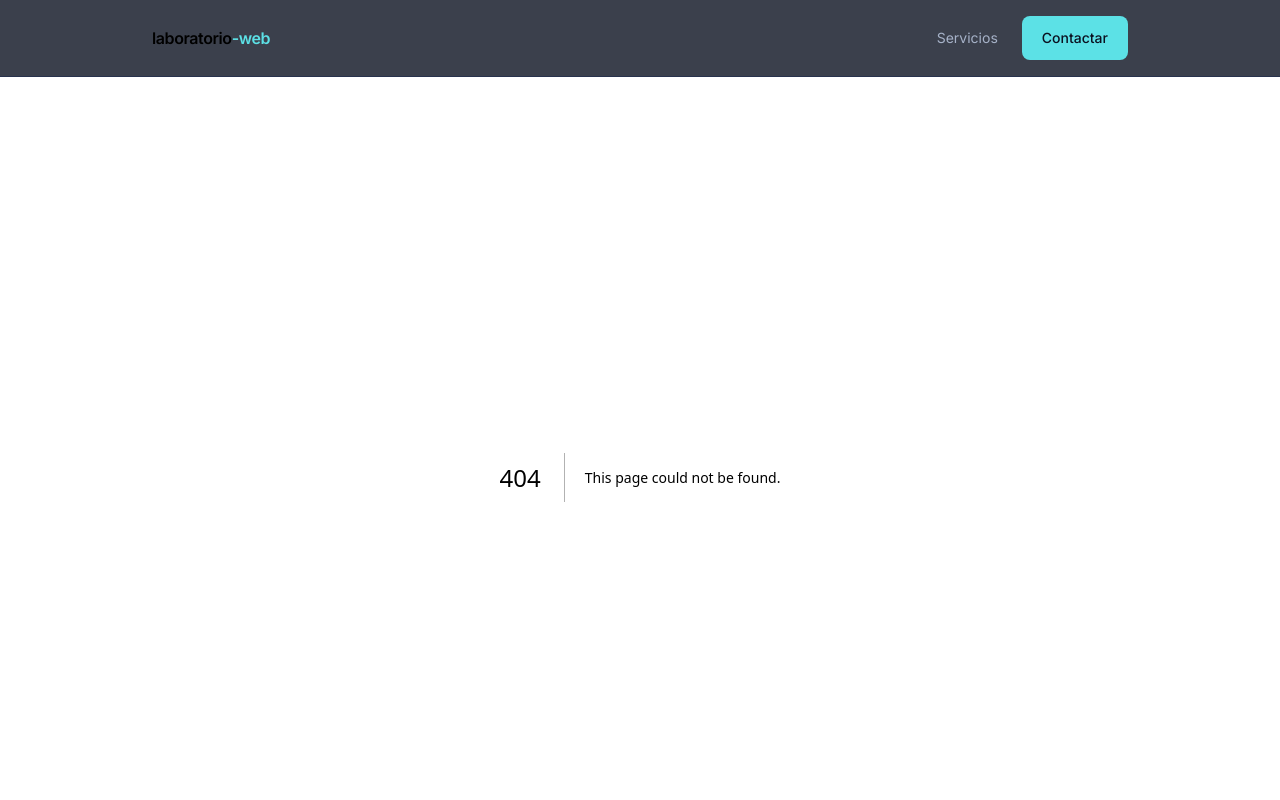
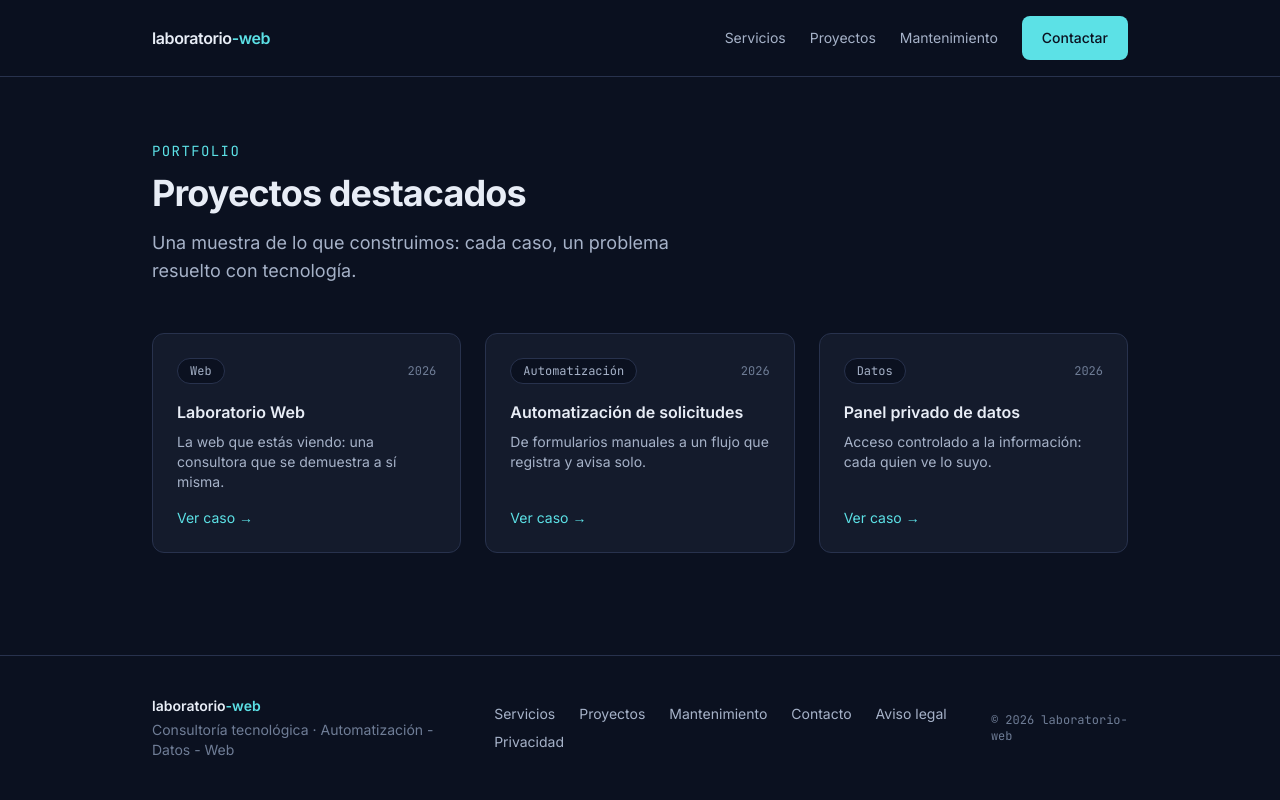
Before and after one commit to h4rd3xt/lab-web, a Next.js app: page /proyectos in a window 1280 px wide. Before the commit this address had no page. Shown: the top 800 px of the page. Built offline with nearby package versions, Linux system fonts and the light colour scheme.

Commit message:
feat: navegación multipágina y páginas nuevas (Fase 1)

```diff
--- /dev/null
+++ b/app/mantenimiento/page.tsx
@@ -0,0 +1,28 @@
+// app/mantenimiento/page.tsx — esqueleto (planes y detalles en la Fase 3).
+import type { Metadata } from "next";
+import TituloSeccion from "@/components/ui/TituloSeccion";
+import Boton from "@/components/ui/Boton";
+
+export const metadata: Metadata = {
+  title: "Mantenimiento",
+  description: "Soporte, mejoras y evolución continua para tu solución.",
+};
+
+export default function PaginaMantenimiento() {
+  return (
+    <main className="mx-auto max-w-3xl px-6 py-16">
+      <TituloSeccion eyebrow="mantenimiento" titulo="Cuidamos lo que construimos">
+        Soporte, mejoras y evolución continua para que tu solución siga funcionando y
+        creciendo contigo.
+      </TituloSeccion>
+
+      <p className="mt-12 font-mono text-sm text-ink-dim">
+        — Planes y detalles en construcción (Fase 3) —
+      </p>
+
+      <div className="mt-8">
+        <Boton href="/contacto">Hablar de mantenimiento</Boton>
+      </div>
+    </main>
+  );
+}
--- /dev/null
+++ b/app/proyectos/[slug]/page.tsx
@@ -0,0 +1,59 @@
+// app/proyectos/[slug]/page.tsx
+// Detalle de proyecto (caso de estudio). Esqueleto funcional: el contenido
+// completo (problema, solución, métricas, imágenes) llegará en la Fase 3.
+import Link from "next/link";
+import { notFound } from "next/navigation";
+import type { Metadata } from "next";
+import { proyectos, buscarProyecto } from "@/lib/proyectos";
+import Etiqueta from "@/components/ui/Etiqueta";
+
+// En el build, Next pre-genera una página estática por cada slug.
+export function generateStaticParams() {
+  return proyectos.map((p) => ({ slug: p.slug }));
+}
+
+export async function generateMetadata({
+  params,
+}: {
+  params: Promise<{ slug: string }>;
+}): Promise<Metadata> {
+  const { slug } = await params;
+  const proyecto = buscarProyecto(slug);
+  if (!proyecto) return { title: "Proyecto no encontrado" };
+  return { title: proyecto.nombre, description: proyecto.resumen };
+}
+
+export default async function PaginaProyecto({
+  params,
+}: {
+  params: Promise<{ slug: string }>;
+}) {
+  const { slug } = await params; // params es una Promise en Next 15+
+  const proyecto = buscarProyecto(slug);
+
+  if (!proyecto) {
+    notFound(); // slug desconocido → página 404
+  }
+
+  return (
+    <main className="mx-auto max-w-3xl px-6 py-16">
+      <Link href="/proyectos" className="font-mono text-sm text-ink-dim hover:text-ink">
+        ← proyectos
+      </Link>
+
+      <div className="mt-6 flex items-center gap-3">
+        <Etiqueta>{proyecto.categoria}</Etiqueta>
+        <span className="font-mono text-xs text-ink-dim">{proyecto.anio}</span>
+      </div>
+
+      <h1 className="mt-4 text-4xl font-bold tracking-tight text-balance">
+        {proyecto.nombre}
+      </h1>
+      <p className="mt-4 text-lg text-ink-soft text-pretty">{proyecto.resumen}</p>
+
+      <p className="mt-12 font-mono text-sm text-ink-dim">
+        — Caso completo en construcción (Fase 3) —
+      </p>
+    </main>
+  );
+}
--- /dev/null
+++ b/app/proyectos/page.tsx
@@ -0,0 +1,41 @@
+// app/proyectos/page.tsx — índice del portfolio (ruta estática)
+import type { Metadata } from "next";
+import Link from "next/link";
+import { proyectos } from "@/lib/proyectos";
+import TituloSeccion from "@/components/ui/TituloSeccion";
+import Tarjeta from "@/components/ui/Tarjeta";
+import Etiqueta from "@/components/ui/Etiqueta";
+
+export const metadata: Metadata = {
+  title: "Proyectos",
+  description: "Algunos de los proyectos en los que hemos trabajado.",
+};
+
+export default function PaginaProyectos() {
+  return (
+    <main className="mx-auto max-w-5xl px-6 py-16">
+      <TituloSeccion eyebrow="portfolio" titulo="Proyectos destacados">
+        Una muestra de lo que construimos: cada caso, un problema resuelto con tecnología.
+      </TituloSeccion>
+
+      <div className="mt-12 grid gap-6 md:grid-cols-3">
+        {proyectos.map((proyecto) => (
+          <Link key={proyecto.slug} href={`/proyectos/${proyecto.slug}`} className="group">
+            <Tarjeta className="flex h-full flex-col transition hover:border-brand/50">
+              <div className="flex items-center justify-between">
+                <Etiqueta>{proyecto.categoria}</Etiqueta>
+                <span className="font-mono text-xs text-ink-dim">{proyecto.anio}</span>
+              </div>
+              <h3 className="mt-4 font-semibold">{proyecto.nombre}</h3>
+              <p className="mt-2 flex-1 text-sm text-ink-soft">{proyecto.resumen}</p>
+              <span className="mt-4 text-sm text-brand">
+                Ver caso{" "}
+                <span className="inline-block transition group-hover:translate-x-1">→</span>
+              </span>
+            </Tarjeta>
+          </Link>
+        ))}
+      </div>
+    </main>
+  );
+}
--- a/components/Encabezado.tsx
+++ b/components/Encabezado.tsx
@@ -1,26 +1,36 @@
 // components/Encabezado.tsx
-// Barra de navegación global. Server Component: sin estado, sin "use client".
+// Barra de navegación global. Server Component; la parte interactiva (menú móvil)
+// vive en su propio componente cliente para no enviar JS de más.
 import Link from "next/link";
+import { enlacesPrincipales } from "@/lib/navegacion";
+import MenuMovil from "@/components/MenuMovil";
 
 export default function Encabezado() {
-    // sticky + backdrop-blur: la barra queda fija y deja entrever el contenido al hacer scroll
   return (
     <header className="sticky top-0 z-10 border-b border-line bg-surface/80 backdrop-blur">
       <nav className="mx-auto flex max-w-5xl items-center justify-between px-6 py-4">
         <Link href="/" className="font-semibold tracking-tight">
           laboratorio<span className="text-brand">-web</span>
         </Link>
-        <div className="flex items-center gap-6 text-sm">
-          <Link href="/servicios" className="text-ink-soft hover:text-ink transition-colors">
-            Servicios
-          </Link>
-          <Link
-            href="/contacto"
-            className="btn-primario"
-          >
+
+        {/* Navegación de escritorio: oculta en móvil (aparece a partir de md) */}
+        <div className="hidden items-center gap-6 text-sm md:flex">
+          {enlacesPrincipales.map((enlace) => (
+            <Link
+              key={enlace.href}
+              href={enlace.href}
+              className="text-ink-soft transition-colors hover:text-ink"
+            >
+              {enlace.etiqueta}
+            </Link>
+          ))}
+          <Link href="/contacto" className="btn-primario">
             Contactar
           </Link>
         </div>
+
+        {/* Menú móvil: visible solo por debajo de md */}
+        <MenuMovil />
       </nav>
     </header>
   );
--- /dev/null
+++ b/components/MenuMovil.tsx
@@ -0,0 +1,56 @@
+"use client"; // necesita estado (abierto/cerrado), así que vive en el navegador
+
+import { useState } from "react";
+import Link from "next/link";
+import { enlacesPrincipales } from "@/lib/navegacion";
+
+// Menú móvil: el botón hamburguesa y el panel desplegable a pantalla completa.
+export default function MenuMovil() {
+  const [abierto, setAbierto] = useState(false);
+
+  return (
+    <div className="md:hidden">
+      {/* Botón que abre el menú (visible solo en móvil) */}
+      <button onClick={() => setAbierto(true)} aria-label="Abrir menú" className="p-2 text-ink">
+        <svg width="24" height="24" viewBox="0 0 24 24" fill="none" stroke="currentColor" strokeWidth="2" aria-hidden="true">
+          <line x1="3" y1="6" x2="21" y2="6" />
+          <line x1="3" y1="12" x2="21" y2="12" />
+          <line x1="3" y1="18" x2="21" y2="18" />
+        </svg>
+      </button>
+
+      {/* El panel solo se monta cuando abierto === true */}
+      {abierto && (
+        <div className="fixed inset-0 z-50 bg-surface/95 backdrop-blur">
+          <div className="mx-auto flex max-w-5xl items-center justify-between px-6 py-4">
+            <span className="font-semibold tracking-tight">
+              laboratorio<span className="text-brand">-web</span>
+            </span>
+            <button onClick={() => setAbierto(false)} aria-label="Cerrar menú" className="p-2 text-ink">
+              <svg width="24" height="24" viewBox="0 0 24 24" fill="none" stroke="currentColor" strokeWidth="2" aria-hidden="true">
+                <line x1="6" y1="6" x2="18" y2="18" />
+                <line x1="6" y1="18" x2="18" y2="6" />
+              </svg>
+            </button>
+          </div>
+
+          <nav className="flex flex-col px-6 py-8 text-lg">
+            {enlacesPrincipales.map((enlace) => (
+              <Link
+                key={enlace.href}
+                href={enlace.href}
+                onClick={() => setAbierto(false)} // al navegar, cierra el menú
+                className="border-b border-line py-3 text-ink-soft hover:text-ink"
+              >
+                {enlace.etiqueta}
+              </Link>
+            ))}
+            <Link href="/contacto" onClick={() => setAbierto(false)} className="mt-6 text-center btn-primario">
+              Contactar
+            </Link>
+          </nav>
+        </div>
+      )}
+    </div>
+  );
+}
--- a/components/Pie.tsx
+++ b/components/Pie.tsx
@@ -1,6 +1,7 @@
 // components/Pie.tsx
 // Pie de página global. Server Component: sin estado.
 import Link from "next/link";
+import { enlacesPrincipales, enlacesLegales } from "@/lib/navegacion";
 
 export default function Pie() {
   return (
@@ -14,12 +15,23 @@ export default function Pie() {
             Consultoría tecnológica · Automatización - Datos - Web
           </p>
         </div>
-                <nav className="flex gap-6">
-                    <Link href="/servicios" className="hover:text-ink">Servicios</Link>
-                    <Link href="/contacto" className="hover:text-ink">Contacto</Link>
-                    <Link href="/aviso-legal" className="hover:text-ink">Aviso legal</Link>
-                    <Link href="/privacidad" className="hover:text-ink">Privacidad</Link>
+
+        <nav className="flex flex-wrap gap-x-6 gap-y-2">
+          {enlacesPrincipales.map((enlace) => (
+            <Link key={enlace.href} href={enlace.href} className="hover:text-ink">
+              {enlace.etiqueta}
+            </Link>
+          ))}
+          <Link href="/contacto" className="hover:text-ink">
+            Contacto
+          </Link>
+          {enlacesLegales.map((enlace) => (
+            <Link key={enlace.href} href={enlace.href} className="hover:text-ink">
+              {enlace.etiqueta}
+            </Link>
+          ))}
         </nav>
+
         <p className="font-mono text-xs text-ink-dim">
           © {new Date().getFullYear()} laboratorio-web
         </p>
--- /dev/null
+++ b/lib/navegacion.ts
@@ -0,0 +1,18 @@
+// lib/navegacion.ts
+// Enlaces de navegación en un único sitio, para que la cabecera, el menú móvil
+// y el pie no se desincronicen. Cambiar un enlace aquí lo cambia en todos.
+
+export type Enlace = { href: string; etiqueta: string };
+
+// Secciones principales (las del menú).
+export const enlacesPrincipales: Enlace[] = [
+  { href: "/servicios", etiqueta: "Servicios" },
+  { href: "/proyectos", etiqueta: "Proyectos" },
+  { href: "/mantenimiento", etiqueta: "Mantenimiento" },
+];
+
+// Enlaces legales (solo en el pie).
+export const enlacesLegales: Enlace[] = [
+  { href: "/aviso-legal", etiqueta: "Aviso legal" },
+  { href: "/privacidad", etiqueta: "Privacidad" },
+];
```
Also changed, not shown: 1 other file (tests, documents, lock files or other folders). Lines whose indentation alone changed are shown as unchanged.
